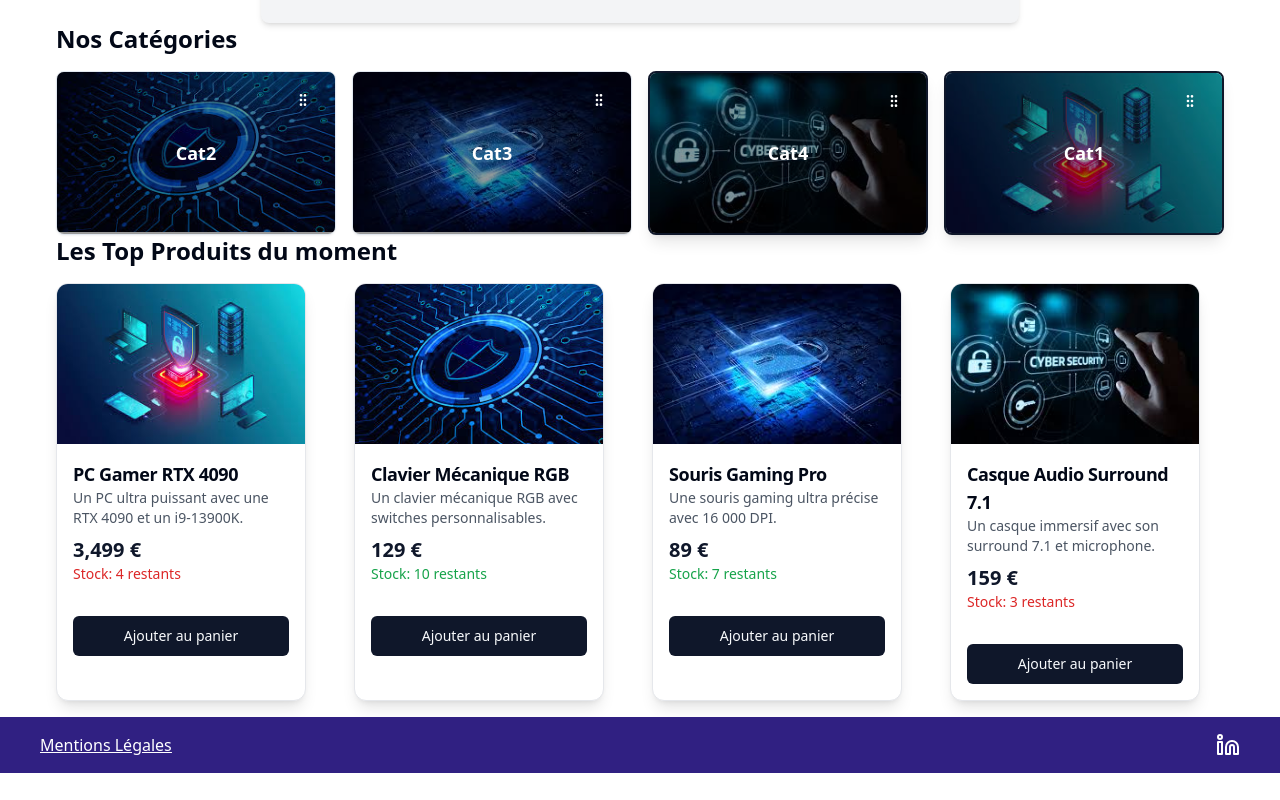
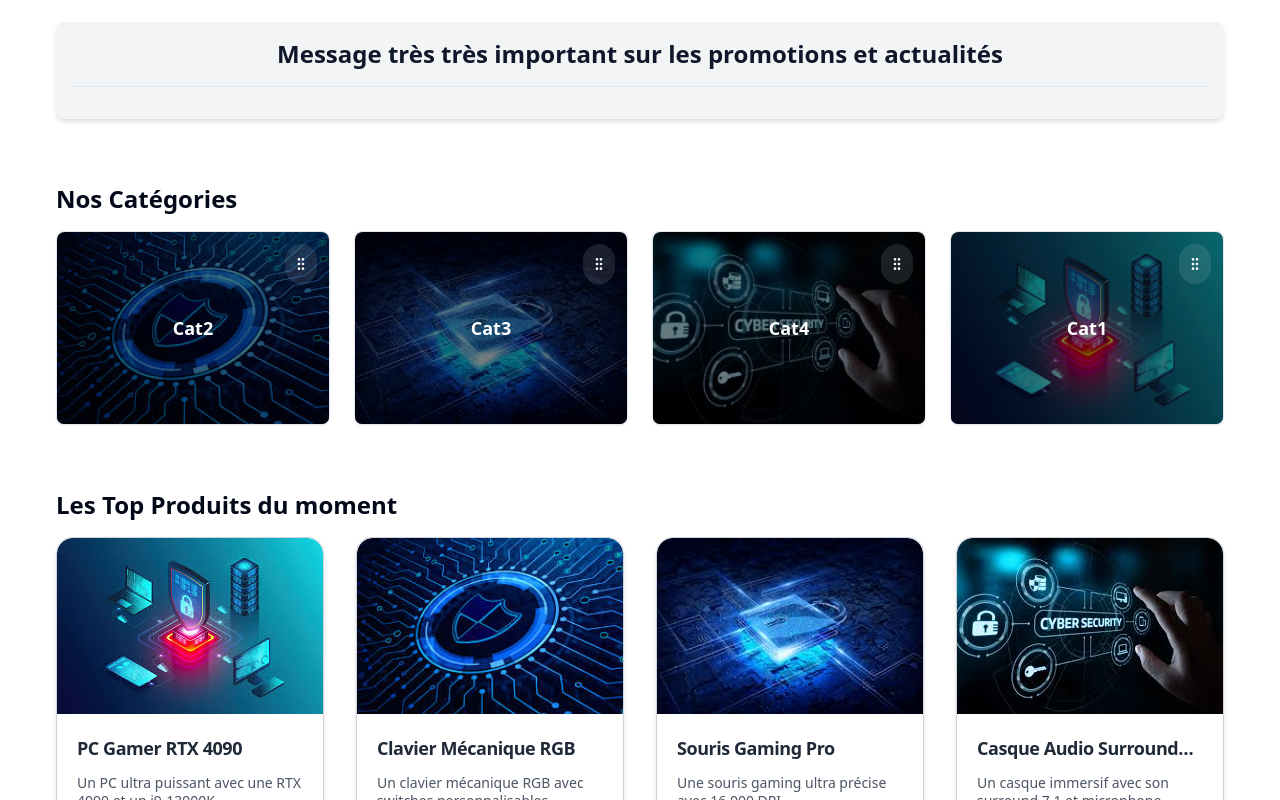
Before and after one commit to odakris/cyna, a Next.js app: page / in a window 1280 px wide. Shown: the part 420-1220 px from the top of the page. Before the commit the page ends 1193 px from the top, so only its background shows below. Built offline with nearby package versions, Linux system fonts and the light colour scheme.

Commit message:
Update design productCard component

```diff
--- a/app/globals.css
+++ b/app/globals.css
@@ -10,11 +10,11 @@
 }
 
 
-html,
+/* html,
 body {
   width: 100vw;
   height: 100vh;
-}
+} */
 
 /* body {
   font-family: "Avenir Black",
--- a/app/page.tsx
+++ b/app/page.tsx
@@ -34,7 +34,7 @@ export default function Home() {
       description: "Un PC ultra puissant avec une RTX 4090 et un i9-13900K.",
       image: "/images/cyber1.jpg",
       price: "3,499",
-      stock: 4,
+      stock: 0,
     },
     {
       id: 2,
@@ -69,18 +69,31 @@ export default function Home() {
 
   return (
     <div className="flex flex-col justify-center items-center min-h-screen px-4">
+      {/* CAROUSEL */}
+      <div className="w-full my-8">
         <CarouselPlugin />
+      </div>
+
+      {/* MAIN MESSAGE */}
+      <div className="w-full my-8">
         <Message message={message} />
+      </div>
 
+      {/* CATEGORY GRID */}
+      <div className="w-full my-8">
         <h1 className="text-2xl font-bold mb-4 w-full text-left">
           Nos Catégories
         </h1>
         <CategoryGrid categories={categories} />
+      </div>
 
+      {/* TOP PRODUCTS */}
+      <div className="w-full my-8">
         <h1 className="text-2xl font-bold mb-4 w-full text-left">
           Les Top Produits du moment
         </h1>
         <TopProducts products={products} />
       </div>
+    </div>
   )
 }
--- a/components/CategoryGrid/CategoryGrid.tsx
+++ b/components/CategoryGrid/CategoryGrid.tsx
@@ -11,7 +11,7 @@ interface Category {
   name: string
   image: string
   order: number
-  featured?: boolean
+  // featured?: boolean
 }
 
 interface CategoryGridProps {
@@ -23,29 +23,36 @@ export function CategoryGrid({ categories }: CategoryGridProps) {
   const sortedCategories = [...categories].sort((a, b) => a.order - b.order)
 
   return (
-    <div className="grid grid-cols-2 md:grid-cols-3 lg:grid-cols-4 gap-4">
+    <div className="grid grid-cols-2 md:grid-cols-3 lg:grid-cols-4 gap-6">
       {sortedCategories.map(category => (
         <Card
           key={category.id}
-          className={`relative overflow-hidden cursor-pointer ${
-            category.featured ? "border-2 border-primary shadow-lg" : ""
-          }`}
+          className={
+            "relative overflow-hidden cursor-pointer rounded-lg transition-all duration-300 hover:scale-[1.03] hover:shadow-xl"
+          }
         >
           <CardContent className="p-0">
+            {/* Image */}
             <Image
               src={category.image}
               alt={category.name}
-              className="w-full h-40 object-cover"
+              className="w-full h-48 object-cover rounded-t-lg"
               width={400}
-              height={200}
+              height={240}
             />
-            <div className="absolute inset-0 bg-black/40 flex items-center justify-center">
-              <h2 className="text-white text-lg font-bold">{category.name}</h2>
+
+            {/* Overlay avec le titre */}
+            <div className="absolute inset-0 bg-black/50 flex items-center justify-center">
+              <h2 className="text-white text-lg font-bold drop-shadow-lg">
+                {category.name}
+              </h2>
             </div>
           </CardContent>
+
+          {/* Bouton d'édition */}
           <Button
             variant="ghost"
-            className="absolute top-2 right-2"
+            className="absolute top-3 right-3 bg-white/10 hover:bg-white/20 p-2 rounded-full"
             onClick={() => console.log(`Editing ${category.name}`)}
           >
             <GripVertical className="h-5 w-5 text-white" />
--- a/components/ProductCard/ProductCard.tsx
+++ b/components/ProductCard/ProductCard.tsx
@@ -29,27 +29,29 @@ export function ProductCard({
   stock,
 }: ProductProps) {
   return (
-    <Card className="w-[250px] shadow-lg rounded-xl overflow-hidden border border-gray-200">
+    <Card className="shadow-md rounded-2xl overflow-hidden border border-gray-300 transition-all duration-300 hover:shadow-xl hover:scale-[1.02] cursor-pointer">
       {/* Image */}
-      <div className="relative w-full h-40">
+      <div className="relative w-full h-44 bg-gray-100">
         <Image
           src={image}
           alt={name}
           layout="fill"
           objectFit="cover"
-          className="rounded-t-lg"
+          className="rounded-t-2xl"
         />
       </div>
 
       {/* Contenu */}
-      <CardContent className="p-4">
-        <CardTitle className="text-lg font-semibold">{title}</CardTitle>
-        <CardDescription className="text-gray-600 text-sm mb-2">
+      <CardContent className="p-5 space-y-3">
+        <CardTitle className="text-lg font-semibold text-gray-800 line-clamp-1">
+          {title}
+        </CardTitle>
+        <CardDescription className="text-gray-600 text-sm leading-tight line-clamp-2">
           {description}
         </CardDescription>
         <p className="text-primary font-bold text-xl">{price} €</p>
         <p
-          className={`text-sm ${stock > 5 ? "text-green-600" : "text-red-600"}`}
+          className={`text-sm font-medium ${stock > 5 ? "text-green-600" : "text-red-600"}`}
         >
           {stock > 0
             ? `Stock: ${stock} restant${stock > 1 ? "s" : ""}`
@@ -58,8 +60,12 @@ export function ProductCard({
       </CardContent>
 
       {/* Bouton */}
-      <CardFooter className="p-4">
-        <Button className="w-full" disabled={stock === 0}>
+      <CardFooter className="p-5">
+        <Button
+          className="w-full font-semibold py-2.5"
+          disabled={stock === 0}
+          variant={"cyna"}
+        >
           {stock > 0 ? "Ajouter au panier" : "Indisponible"}
         </Button>
       </CardFooter>
--- a/components/ProductPage.tsx
+++ b/components/ProductPage.tsx
@@ -31,7 +31,7 @@ const ProductPage = () => {
       description: "Une souris gaming ultra précise avec 16 000 DPI.",
       image: "/images/cyber3.jpg",
       price: "89",
-      stock: 7,
+      stock: 0,
     },
     {
       id: 4,
@@ -89,7 +89,7 @@ const ProductPage = () => {
             Disponible immédiatement
           </p>
           <Button className="w-full h-full mt-6 text-2xl text-white font-semibold">
-            S'abonner maintenant !
+            S&apos;abonner maintenant !
           </Button>
         </div>
       </div>
@@ -97,11 +97,11 @@ const ProductPage = () => {
         <PricingCards />
       </div>
 
-      <div className="width-full mx-10">
-        <p className="text-2xl font-bold mx-10 mt-6 relative text-center">
+      <div className="w-full my-8">
+        <h1 className="text-2xl font-bold mb-4 w-full text-left">
           Services SaaS similaires
-        </p>
-        <div className="mx-10 mt-6 flex flex-row">
+        </h1>
+        <div className="grid grid-cols-1 sm:grid-cols-2 md:grid-cols-3 lg:grid-cols-4 gap-8 w-full">
           {products.map(product => (
             <ProductCard key={product.id} {...product} />
           ))}
--- a/components/TopProduits/TopProduits.tsx
+++ b/components/TopProduits/TopProduits.tsx
@@ -19,7 +19,7 @@ interface TopProductsProps {
 
 export function TopProducts({ products }: TopProductsProps) {
   return (
-    <div className="grid grid-cols-1 sm:grid-cols-2 md:grid-cols-3 lg:grid-cols-4 gap-6 w-full">
+    <div className="grid grid-cols-1 sm:grid-cols-2 md:grid-cols-3 lg:grid-cols-4 gap-8 w-full">
       {products.map(product => (
         <ProductCard key={product.id} {...product} />
       ))}
```
Lines whose indentation alone changed are shown as unchanged.
